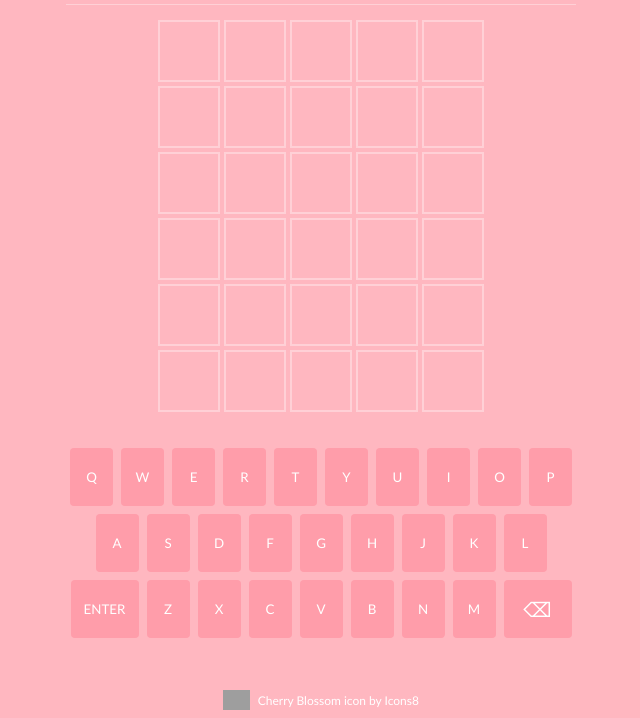
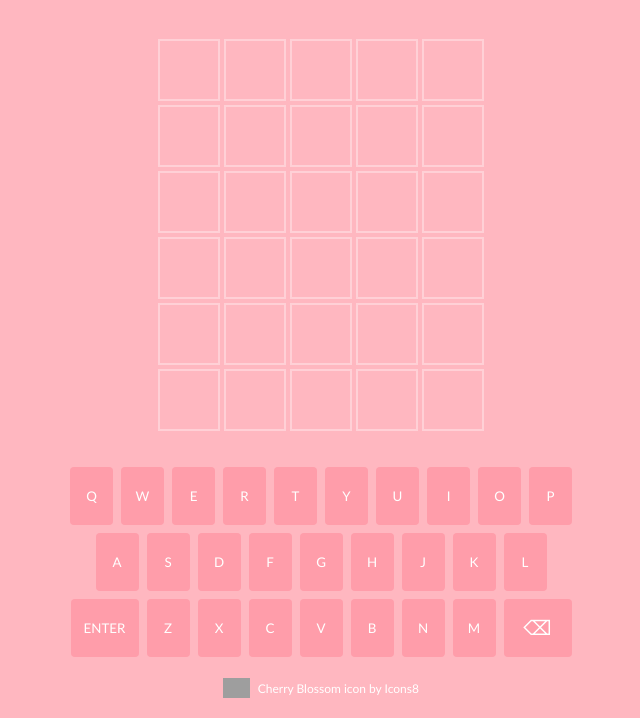
Before and after one commit to Ruby-Zhuang/pink-wordle, a website: page public/index.html in a window 1280 px wide. Shown: the part 86-804 px from the top of the page, without its empty margins (319-959 px from the left). Drawn offline with Linux system fonts and the light colour scheme; no server answers; grey boxes are pictures that could not be loaded.

Commit message:
Reset some base styles

```diff
--- a/public/index.html
+++ b/public/index.html
@@ -22,13 +22,13 @@
     <div class="key-container"></div>
   </div>
 
-  <script src="app.js"></script>
   <footer>
     <img src="https://img.icons8.com/emoji/48/000000/cherry-blossom.png" />
     <a href="https://icons8.com/icon/0poZ2aC6dx-6/cherry-blossom">
       Cherry Blossom icon by Icons8
     </a>
   </footer>
+  <script src="app.js"></script>
 </body>
 
 </html>
--- a/public/style.css
+++ b/public/style.css
@@ -2,14 +2,24 @@
   color: white;
   font-family: 'Trebuchet MS', 'Lucida Sans Unicode', 'Lucida Grande',
     'Lucida Sans', Arial, sans-serif;
+  box-sizing: border-box;
+}
+
+html {
+  height: 100%;
 }
 
 body {
+  height: 100%;
+  margin: 0;
+  padding: 0;
+  display: flex;
+  flex-direction: column;
+  justify-content: space-between;
   background-color: #ffb7c0;
 }
 
 .game-container {
-  height: 90vh;
   display: flex;
   flex-direction: column;
   justify-content: space-between;
@@ -124,7 +134,7 @@ footer {
   display: flex;
   justify-content: center;
   align-items: center;
-  margin-top: 3em;
+  margin: 1em 0;
 }
 
 footer a {
```
